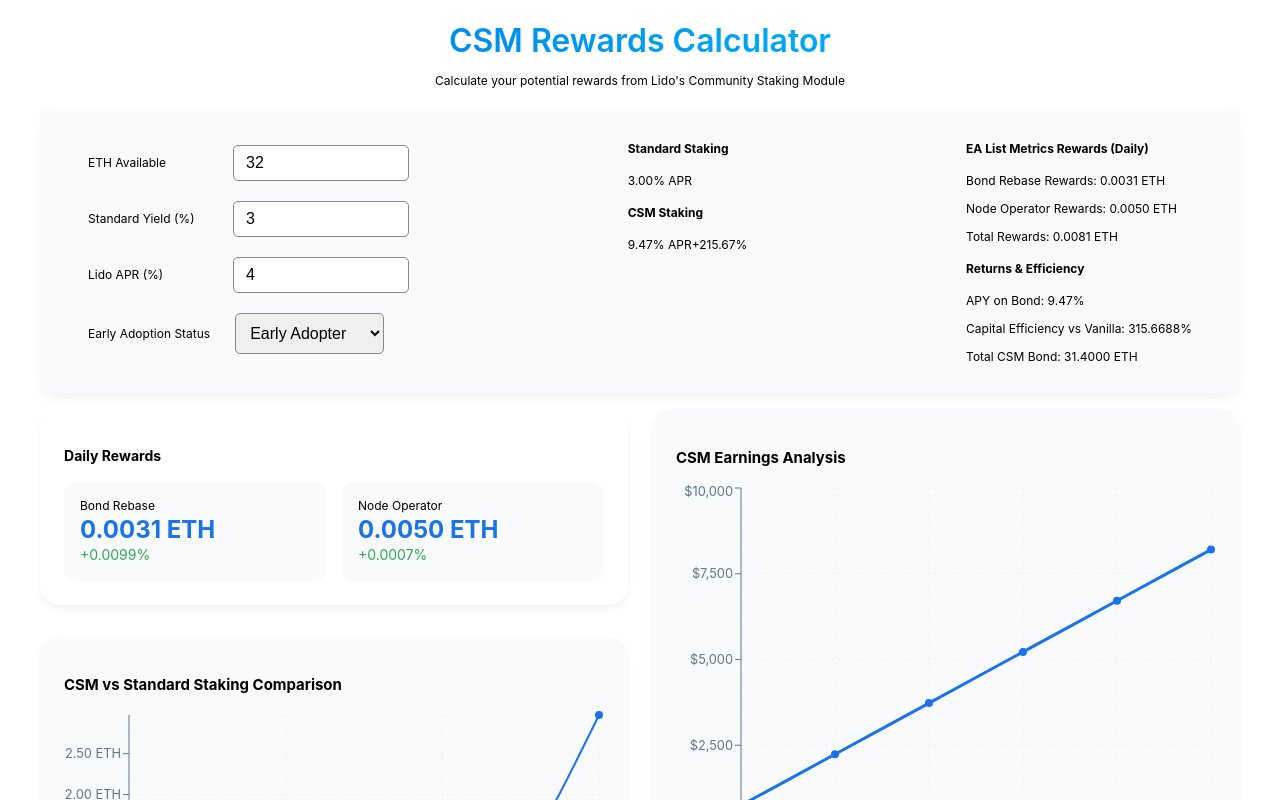
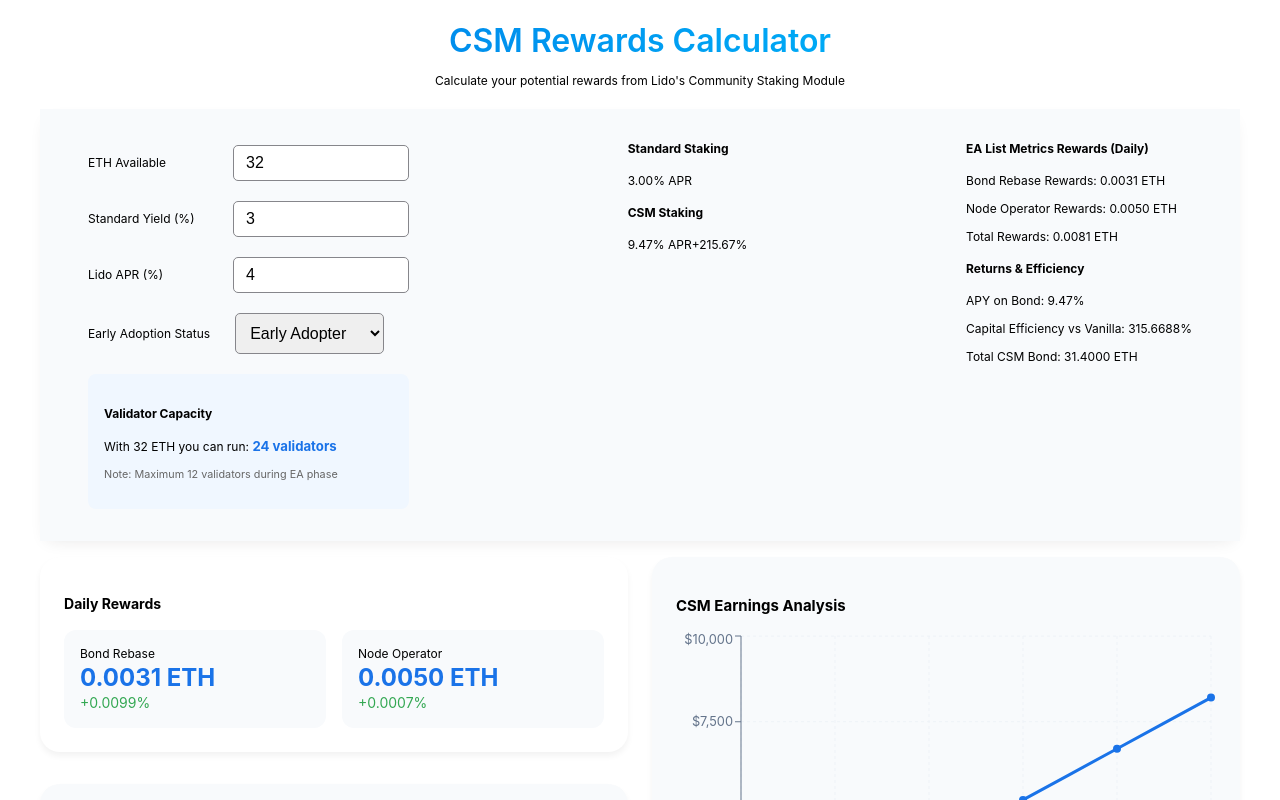
Before and after one commit to kayvee-x/lido-csm, a React (Create React App) app: page / in a window 1280 px wide. Shown: the top 800 px of the page. Built offline with nearby package versions, Linux system fonts and the light colour scheme; no server answers.

Commit message:
validator update

```diff
--- a/src/App.js
+++ b/src/App.js
@@ -10,6 +10,7 @@
 import { BondCurveTables } from "./components/BondCurveTables";
 import { formatEth } from "./utils/formatting";
 import { bondCurveData } from "./utils/data";
+import { InfoSection } from "./components/InfoSection";
 import "./app.css";
 
 function App() {
@@ -155,6 +156,9 @@
             />
             <BondCurveTables bondCurveData={bondCurveData} />
           </section>
+          <section className="analysis-section">
+            <InfoSection />
+          </section>
         </main>
       </div>
     </div>
--- a/src/app.css
+++ b/src/app.css
@@ -357,3 +357,50 @@
     flex-direction: column;
   }
 }
+.info-section {
+  max-width: 800px;
+  margin: 2rem auto;
+  padding: 0 1rem;
+}
+.info-section h2 {
+  align-items: center;
+}
+
+.info-card {
+  background: #f8f9fa;
+  border-radius: 8px;
+  padding: 1.5rem;
+  margin: 1rem 0;
+  box-shadow: 0 2px 4px rgba(0,0,0,0.1);
+}
+
+.info-links {
+  margin-top: 2rem;
+}
+
+.info-links a {
+  color: #1a73e8;
+  text-decoration: none;
+}
+
+.info-links a:hover {
+  text-decoration: underline;
+}
+
+.validator-info {
+  background: #f0f7ff;
+  border-radius: 8px;
+  padding: 1rem;
+  margin: 1rem 0;
+}
+
+.validator-info strong {
+  color: #1a73e8;
+  font-size: 1.1em;
+}
+
+.validator-info .note {
+  color: #666;
+  font-size: 0.9em;
+  margin-top: 0.5rem;
+}
--- /dev/null
+++ b/src/components/InfoSection.jsx
@@ -0,0 +1,48 @@
+import React from "react";
+
+export function InfoSection() {
+
+  return (
+    <div className="info-section">
+      <h2>Understanding CSM Bonding Curves & Rewards</h2>
+
+      <div className="info-card">
+        <h3>Bonding Curves</h3>
+        <p>Bonding curves define the relationship between validators and required ETH bonds. They determine capital efficiency and staking rewards multiplication.</p>
+
+        <h4>Early Adoption (EA) Mode</h4>
+        <ul>
+          <li>Lower initial bond (1.5 ETH for first validator)</li>
+          {/* <li>Higher capital multiplier (starts at 218%)</li> */}
+          <li>Maximum 12 validators during EA phase</li>
+        </ul>
+
+        <h4>Non-EA Mode</h4>
+        <ul>
+          <li>Standard bond requirement (2.4 ETH for first validator)</li>
+          {/* <li>Progressive capital multiplier (starts at 170%)</li> */}
+          <li>No validator limit</li>
+        </ul>
+      </div>
+
+      <div className="info-card">
+        <h3>Reward Structure</h3>
+        <p>CSM rewards come from two sources:</p>
+        <ul>
+          <li><strong>Bond Rebase:</strong> Staking rewards from bonded ETH converted to stETH</li>
+          <li><strong>Node Operator:</strong> 6% commission for running validators</li>
+        </ul>
+        <p>Total Rewards = Bond rewards + Node operator commission</p>
+      </div>
+
+      <div className="info-links">
+        <h3>Learn More</h3>
+        <ul>
+          <li><a href="https://docs.lido.fi/staking-modules/csm/intro" target="_blank" rel="noopener noreferrer">CSM Documentation</a></li>
+          <li><a href="https://research.lido.fi/t/community-staking-module/5917" target="_blank" rel="noopener noreferrer">Community Staking Research</a></li>
+          <li><a href="https://vote.lido.fi/180" target="_blank" rel="noopener noreferrer">CSM Proposal</a></li>
+        </ul>
+      </div>
+    </div>
+  );
+}
--- a/src/components/InputSection.jsx
+++ b/src/components/InputSection.jsx
@@ -4,6 +4,32 @@
   const handleChange = (field, value) => {
     onChange({ ...config, [field]: value });
   };
+  const getValidatorCount = (ethAmount, isEA) => {
+    if (isEA) {
+      if (ethAmount < 1.5) return 0;
+      if (ethAmount === 2) return 1;
+      if (ethAmount === 8) return 6;
+      if (ethAmount === 15.8) return 12;
+      if (ethAmount === 32) return 24;
+      if (ethAmount > 32) {
+        const additionalValidators = Math.floor((ethAmount - 31.4) / 1.3);
+        return 24 + additionalValidators;
+      }
+      return Math.floor((ethAmount - 1.5) / 1.3) + 1;
+    } else {
+      if (ethAmount < 2.4) return 0;
+      if (ethAmount === 2.4) return 1;
+      if (ethAmount === 8) return 5;
+      if (ethAmount === 32) return 23;
+      if (ethAmount > 32) {
+        const additionalValidators = Math.floor((ethAmount - 31) / 1.3);
+        return 23 + additionalValidators;
+      }
+      return Math.floor((ethAmount - 2.4) / 1.3) + 1;
+    }
+  };
+
+  const validatorCount = getValidatorCount(config.ethAvailable, config.isEA);
 
   return (
     <div className="input-container">
@@ -65,6 +91,13 @@
           <option value="false">Regular Staker</option>
         </select>
       </div>
+      <div className="validator-info">
+        <h4>Validator Capacity</h4>
+        <p>With {config.ethAvailable} ETH you can run: <strong>{validatorCount} validator{validatorCount !== 1 ? 's' : ''}</strong></p>
+        {config.isEA && validatorCount > 12 && (
+          <p className="note">Note: Maximum 12 validators during EA phase</p>
+        )}
+      </div>
     </div>
   );
 }
```
Also changed, not shown: src/components/InfoTooltip.jsx (deleted, +0 -13 lines).
